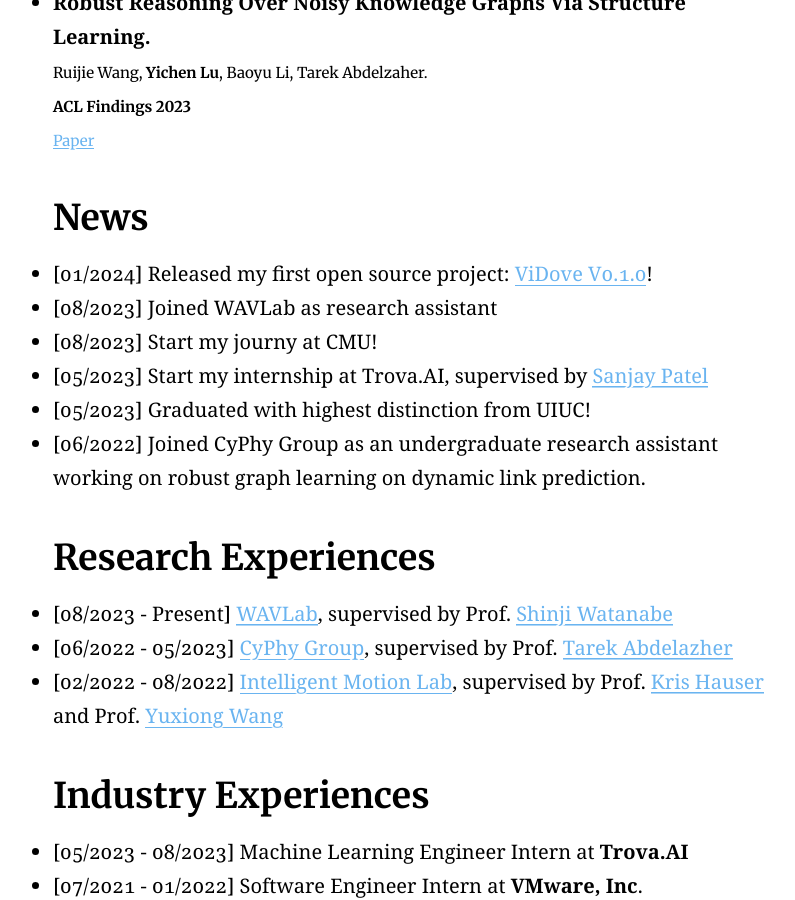
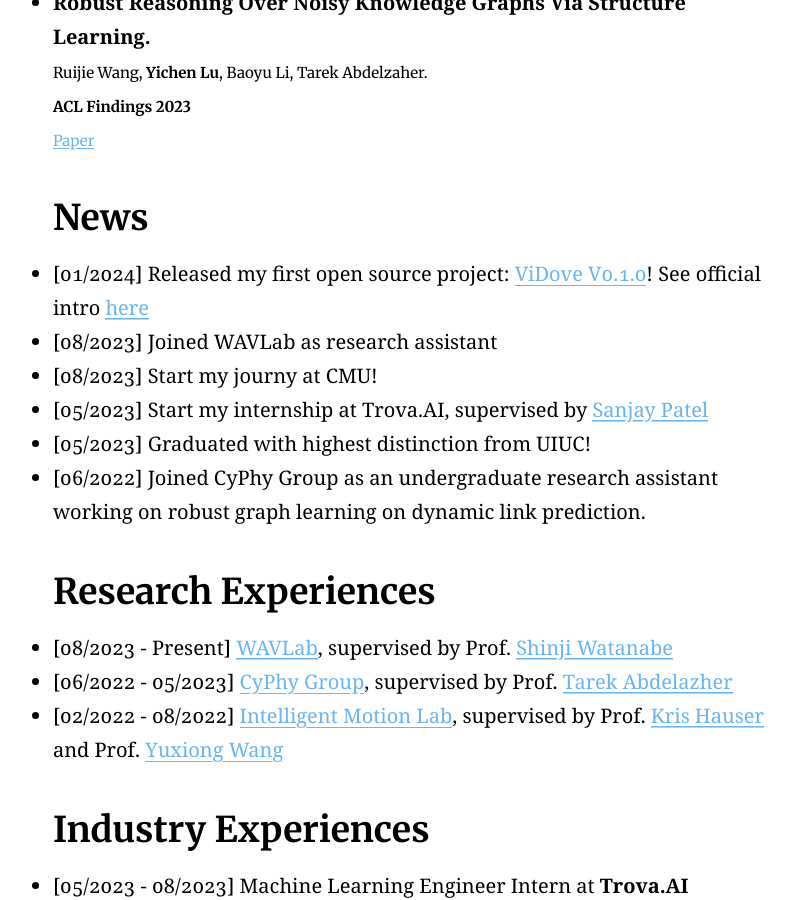
Before and after one commit to yichen14/yichen14.github.io, a Jekyll site: the page built from index.md, in a window 1280 px wide and 900 px high, scrolled down 1658 px. Shown: the whole window, without its empty margins (230-1025 px from the left). Built offline with Jekyll 4.4.1, drawn with Linux system fonts in a browser that asks for light colours.

Commit message:
Update index.md

```diff
--- a/index.md
+++ b/index.md
@@ -26,7 +26,7 @@
     [Paper](https://arxiv.org/abs/2306.07512)
 
 ## News
-  - [01/2024] Released my first open source project: [ViDove V0.1.0](https://pigeonai.club/)!
+  - [01/2024] Released my first open source project: [ViDove V0.1.0](https://pigeonai.club/)! See official intro [here](https://www.bilibili.com/read/cv29086524/?spm_id_from=333.999.0.0)
   - [08/2023] Joined WAVLab as research assistant
   - [08/2023] Start my journy at CMU!
   - [05/2023] Start my internship at Trova.AI, supervised by [Sanjay Patel](https://sjp.ece.illinois.edu/)
```
